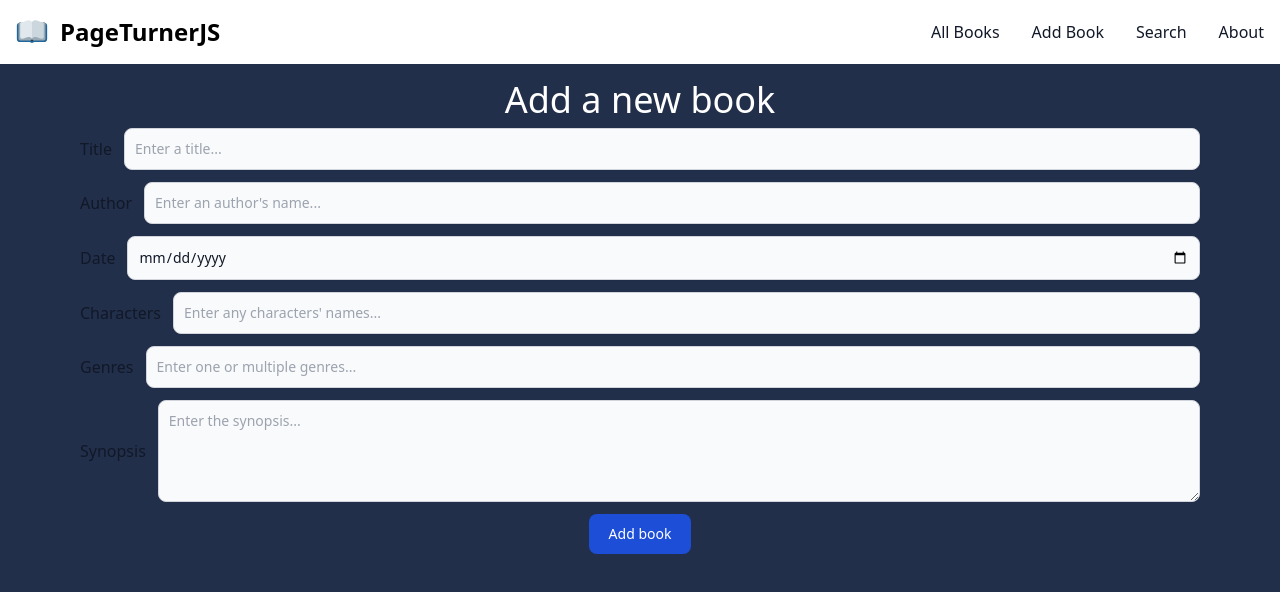
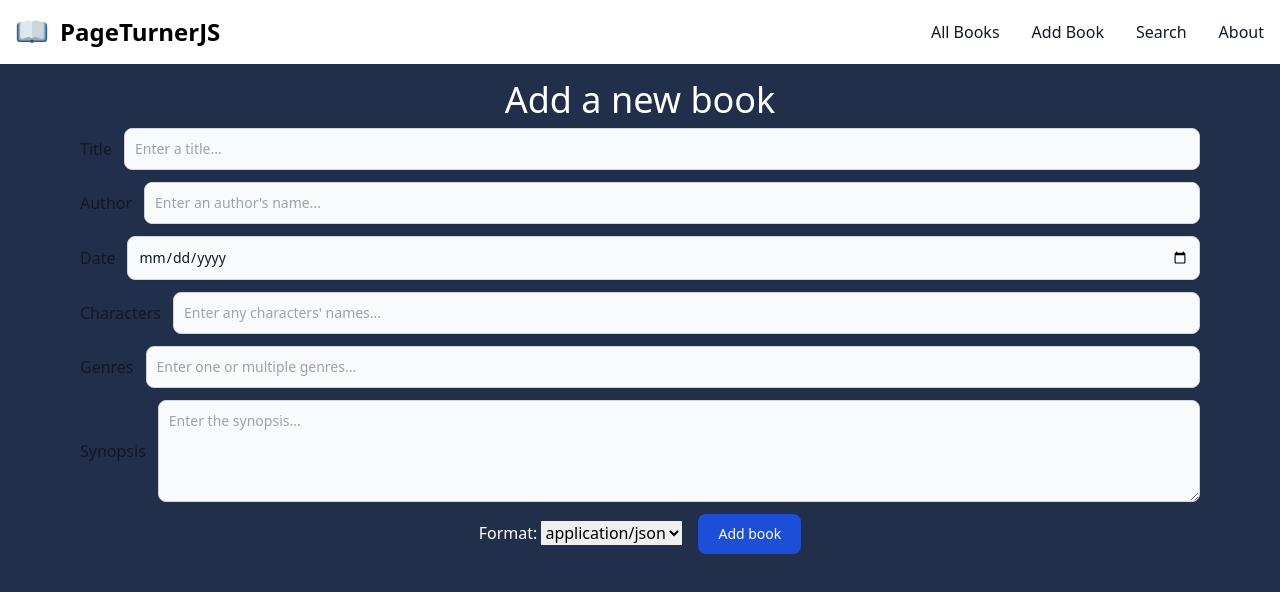
Before and after one commit to rafzoio/react-book-app, a React (Create React App) app: page /add in a window 1280 px wide. Shown: the top 592 px of the page. Built offline with nearby package versions, Linux system fonts and the light colour scheme.

Commit message:
Added format dropdown to add page

```diff
--- a/src/pages/AddBook.jsx
+++ b/src/pages/AddBook.jsx
@@ -2,6 +2,7 @@ import axios from "axios";
 import React, { useState } from "react";
 
 const AddBook = () => {
+  const [format, setFormat] = useState("application/json");
   const [newBook, setNewBook] = useState({
     title: "",
     author: "",
@@ -14,6 +15,10 @@ const AddBook = () => {
   const handleSubmit = (event) => {
     event.preventDefault();
     postBook();
+  };
+
+  const changeFormat = (event) => {
+    setFormat(event.target.value);
   };
 
   const postBook = async () => {
@@ -136,7 +141,18 @@ const AddBook = () => {
             }
           ></textarea>
         </div>
-
+        <label className="text-white" htmlFor="format-dropdown">
+          Format:{" "}
+        </label>
+        <select
+          className="mr-4"
+          id="format-dropdown"
+          value={format}
+          onChange={(event) => changeFormat(event)}
+        >
+          <option>application/json</option>
+          <option>application/xml</option>
+        </select>
         <button
           type="submit"
           className="text-white bg-blue-700 hover:bg-blue-800 focus:ring-4 focus:outline-none focus:ring-blue-300 font-medium rounded-lg text-sm px-5 py-2.5 text-center dark:bg-blue-600 dark:hover:bg-blue-700 dark:focus:ring-blue-800"
```
